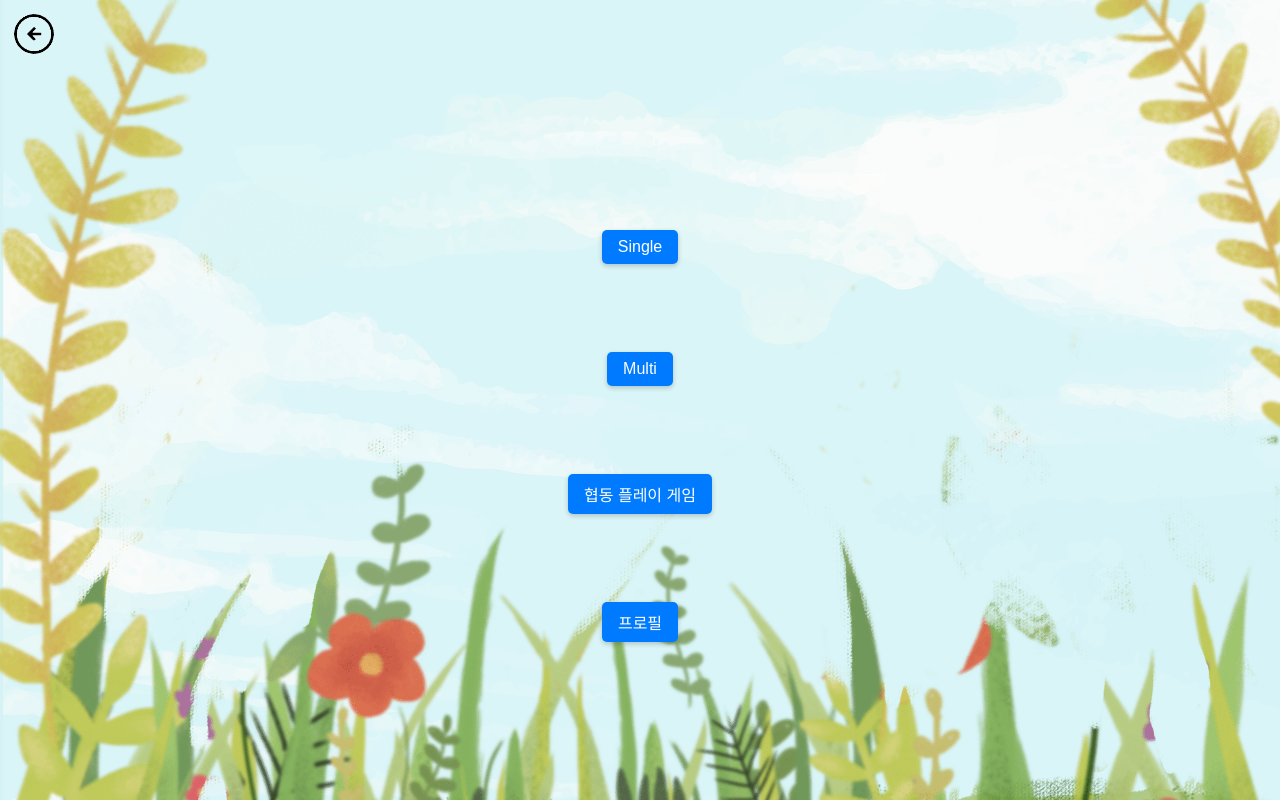
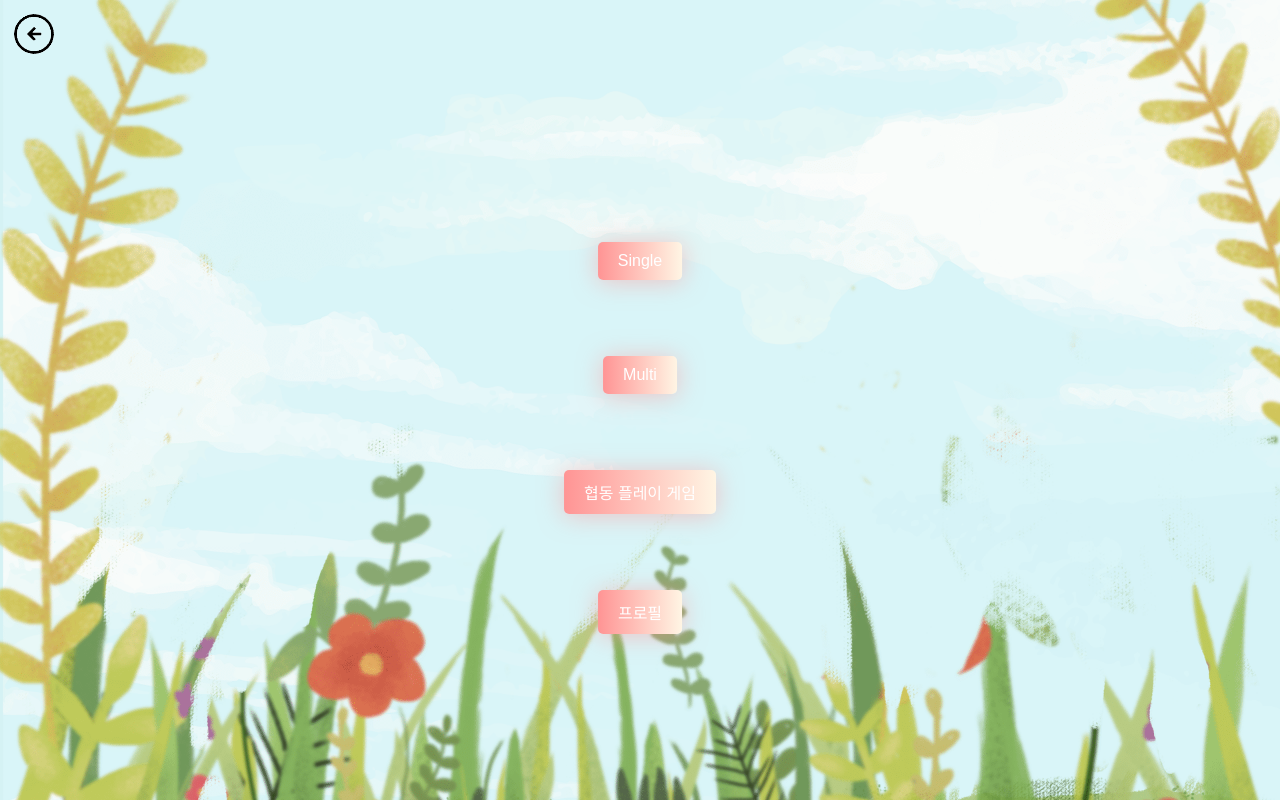
Before and after one commit to PassionSoftIan/YumYumFriends, a React (Create React App) app in the folder frontend/: page /main in a window 1280 px wide. Built offline with nearby package versions, Linux system fonts and the light colour scheme; a web font is replaced by a local one.

Commit message:
Feat: Design Plus

```diff
--- a/frontend/src/components/OpenVidu/OpenViduComponent.js
+++ b/frontend/src/components/OpenVidu/OpenViduComponent.js
@@ -1,5 +1,5 @@
 import { OpenVidu } from "openvidu-browser";
-
+import BackImg from "../../assets/background_kitchen.png";
 import axios from "axios";
 import React, { Component } from "react";
 // import "./App.css";
@@ -281,22 +281,22 @@ class OpenViduComponent extends Component {
               </form>
             </div>
           </div>
-        ) : null}
-
-        {this.state.session !== undefined ? (
+        ) : (
           <div id="session">
-            {this.state.mainStreamManager !== undefined ? (
-              <div id="main-video">
-                <UserVideoComponent
-                  streamManager={this.state.mainStreamManager}
-                />
-              </div>
-            ) : null}
+            <div id="main-video">
+              <UserVideoComponent
+                streamManager={this.state.mainStreamManager}
+              />
+            </div>
+            <img src={BackImg} alt="" className="silge-play-footer-back" />
           </div>
-        ) : null}
+        )}
       </div>
     );
   }
+
+
+
 
   /**
    * --------------------------------------------
--- a/frontend/src/pages/MainPage.tsx
+++ b/frontend/src/pages/MainPage.tsx
@@ -5,40 +5,134 @@ import "./styles/MainPage.css";
 const MainPage: React.FC = () => {
   const navigate = useNavigate();
 
-  const handleSinglePlayerGame = () => {
+  const handleSinglePlayerGame = (e: React.MouseEvent<HTMLButtonElement>) => {
     console.log("단일 플레이어 게임 시작");
-    navigate("/single");
+    animateButton(e);
+    setTimeout(() => {
+      navigate("/single");
+    }, 1000); // 1초 뒤에 페이지 전환 실행
   };
 
-  const handleMultiPlayerGame = () => {
+  const handleMultiPlayerGame = (e: React.MouseEvent<HTMLButtonElement>) => {
     console.log("다중 플레이어 게임 시작");
-    navigate("/multi");
+    animateButton(e);
+    setTimeout(() => {
+      navigate("/multi");
+    }, 1000); // 1초 뒤에 페이지 전환 실행
   };
 
-  const handleCoopGame = () => {
+  const handleCoopGame = (e: React.MouseEvent<HTMLButtonElement>) => {
     console.log("협동 플레이 게임 시작");
-    navigate("/coop");
+    animateButton(e);
+    setTimeout(() => {
+      navigate("/coop");
+    }, 1000); // 1초 뒤에 페이지 전환 실행
   };
 
-  const handleProfile = () => {
+  const handleProfile = (e: React.MouseEvent<HTMLButtonElement>) => {
     console.log("프로필");
-    navigate("/profile");
+    animateButton(e);
+    setTimeout(() => {
+      navigate("/profile");
+    }, 1000); // 1초 뒤에 페이지 전환 실행
+  };
+
+  const animateButton = (e: React.MouseEvent<HTMLButtonElement>) => {
+    const buttonRect = e.currentTarget.getBoundingClientRect();
+    const x = buttonRect.left + buttonRect.width / 2; // 버튼 중앙의 X 좌표
+    const y = buttonRect.top; // 버튼의 상단에 해당하는 Y 좌표
+    const particleType = e.currentTarget.dataset.type;
+
+    for (let i = 0; i < 30; i++) {
+      createParticle(x, y, particleType);
+    }
+  };
+
+  const createParticle = (x: number, y: number, type?: string) => {
+    const particle = document.createElement("div");
+    document.body.appendChild(particle);
+
+    const size = Math.floor(Math.random() * 20 + 5);
+
+    particle.style.width = `${size}px`;
+    particle.style.height = `${size}px`;
+    particle.style.position = "absolute";
+    particle.style.left = `${x - size / 2}px`;
+    particle.style.top = `${y - size / 2}px`;
+
+    switch (type) {
+      case "square":
+        particle.style.background = `hsl(${
+          Math.random() * 90 + 270
+        }, 70%, 60%)`;
+        particle.style.border = "1px solid white";
+        break;
+      case "circle":
+        particle.style.background = `hsl(${
+          Math.random() * 90 + 180
+        }, 70%, 60%)`;
+        particle.style.borderRadius = "50%";
+        break;
+      default:
+        particle.style.background = `hsl(${
+          Math.random() * 90 + 180
+        }, 70%, 60%)`;
+    }
+
+    const destinationX = (Math.random() - 0.5) * 2 * 75;
+    const destinationY = (Math.random() - 0.5) * 2 * 75;
+
+    particle.animate(
+      [
+        {
+          transform: `translate(0, 0)`,
+          opacity: 1,
+        },
+        {
+          transform: `translate(${destinationX}px, ${destinationY}px)`,
+          opacity: 0,
+        },
+      ],
+      {
+        duration: 500 + Math.random() * 1000,
+        easing: "cubic-bezier(0, .9, .57, 1)",
+        delay: Math.random() * 200,
+      }
+    ).onfinish = () => {
+      particle.remove();
+    };
   };
 
   return (
     <div>
       <div className="button-container">
-        <button onClick={handleSinglePlayerGame} className="game-button">
-          Single
+        <button
+          onClick={handleSinglePlayerGame}
+          data-type="circle"
+          className="game-button button-second"
+        >
+          <span>Single</span>
         </button>
-        <button onClick={handleMultiPlayerGame} className="game-button">
-          Multi
+        <button
+          onClick={handleMultiPlayerGame}
+          data-type="square"
+          className="game-button button-second"
+        >
+          <span>Multi</span>
         </button>
-        <button onClick={handleCoopGame} className="game-button">
-          협동 플레이 게임
+        <button
+          onClick={handleCoopGame}
+          data-type="circle"
+          className="game-button button-second"
+        >
+          <span>협동 플레이 게임</span>
         </button>
-        <button onClick={handleProfile} className="game-button">
-          프로필
+        <button
+          onClick={handleProfile}
+          data-type="square"
+          className="game-button button-second"
+        >
+          <span>프로필</span>
         </button>
       </div>
     </div>
--- a/frontend/src/pages/SinglePlayPage.tsx
+++ b/frontend/src/pages/SinglePlayPage.tsx
@@ -6,12 +6,8 @@ import BackImg from "../assets/background_kitchen.png";
 const SinglePlayPage: React.FC = () => {
   return (
     <div className="single-play-page">
-      {/* 여기에 내용 추가 */}
       <div>
         <OpenViduComponent />
-      </div>
-      <div>
-        <img src={BackImg} alt="" className="silge-play-footer-back" />
       </div>
     </div>
   );
--- a/frontend/src/pages/styles/MainPage.css
+++ b/frontend/src/pages/styles/MainPage.css
@@ -1,26 +1,133 @@
-/* MainPage.css */
+@import url('https://fonts.googleapis.com/css?family=Amatic+SC');
+
+body {
+  margin: 0;
+  height: 100%;
+  background-image: linear-gradient(to top, #d9afd9 0%, #97d9e1 100%);
+  background-repeat: no-repeat;
+  background-size: cover;
+  background-attachment: fixed;
+}
+
 .button-container {
+  position: absolute;
+  left: 50%;
+  top: 50%;
+  transform: translate(-50%, -50%);
   display: flex;
   flex-direction: column;
   align-items: center;
 }
 
-  .game-button {
-    background-color: #007bff;
-    color: #fff;
-    padding: 8px 16px;
-    border: none;
-    border-radius: 5px;
-    cursor: pointer;
-    font-size: 16px;
-    transition: background-color 0.2s ease-in-out;
-    margin-bottom: 1rem; /* 수정: 버튼간의 간격을 1rem(기본 폰트 사이즈의 1배)로 설정 */
+.description,
+.link {
+  font-family: 'Amatic SC', cursive;
+  text-align: center;
 }
 
-  .game-button:last-child {
-    margin-bottom: 0; /* 마지막 버튼은 아래 간격 제거 */
+.description {
+  font-size: 35px;
 }
 
-  .game-button:hover {
-    background-color: #0056b3;
+.btn {
+  border: none;
+  display: block;
+  text-align: center;
+  cursor: pointer;
+  text-transform: uppercase;
+  outline: none;
+  overflow: hidden;
+  position: relative;
+  color: #fff;
+  font-weight: 700;
+  font-size: 15px;
+  background-color: #222;
+  padding: 17px 60px;
+  margin: 10px 0; /* Add margin between buttons */
+  box-shadow: 0 5px 15px rgba(0, 0, 0, 0.20);
 }
+
+.btn span {
+  position: relative;
+  z-index: 1;
+}
+
+.btn:after {
+  content: "";
+  position: absolute;
+  left: 0;
+  top: 0;
+  height: 490%;
+  width: 140%;
+  background: #78c7d2;
+  -webkit-transition: all .5s ease-in-out;
+  transition: all .5s ease-in-out;
+  -webkit-transform: translateX(-98%) translateY(-25%) rotate(45deg);
+  transform: translateX(-98%) translateY(-25%) rotate(45deg);
+}
+
+.btn:hover:after {
+  -webkit-transform: translateX(-9%) translateY(-25%) rotate(45deg);
+  transform: translateX(-9%) translateY(-25%) rotate(45deg);
+}
+
+.link {
+  font-size: 20px;
+  margin-top: 30px;
+}
+
+.link a {
+  color: #000;
+  font-size: 25px;
+}
+
+/* New styles for particle animation */
+.button-second {
+  background: linear-gradient(to right, #ff9494, #fff5e4);
+  box-shadow: 0 2px 25px rgba(255, 148, 148, 0.5);
+  transition: background 0.3s;
+}
+
+.button-second:active {
+  background: linear-gradient(to right, #ffd1d1, #ffe3e1);
+}
+
+.button:focus {
+  outline: none;
+}
+
+.particle {
+  left: 0;
+  top: 0;
+  pointer-events: none;
+  position: fixed;
+  opacity: 0;
+}
+
+.frame {
+  position: absolute;
+  top: 50%;
+  left: 50%;
+  width: 400px;
+  height: 400px;
+  margin-top: -200px;
+  margin-left: -200px;
+  border-radius: 4px;
+  box-shadow: 4px 8px 16px 0 rgba(0, 0, 0, 0.1);
+  overflow: hidden;
+  background: #fff;
+  color: #333;
+  font-family: "Open Sans", Helvetica, sans-serif;
+  -webkit-font-smoothing: antialiased;
+  -moz-osx-font-smoothing: grayscale;
+}
+
+.center {
+  position: absolute;
+  top: 50%;
+  left: 50%;
+  transform: translate(-50%, -50%);
+
+  display: flex;
+  flex-direction: column;
+}
```
Also changed, not shown: frontend/src/pages/styles/SinglePlayPage.css (+34 -72 lines), frontend/src/components/styles/OvVideo.css (indentation only), 1 other file (tests, documents, lock files or other folders). Lines whose indentation alone changed are shown as unchanged.
